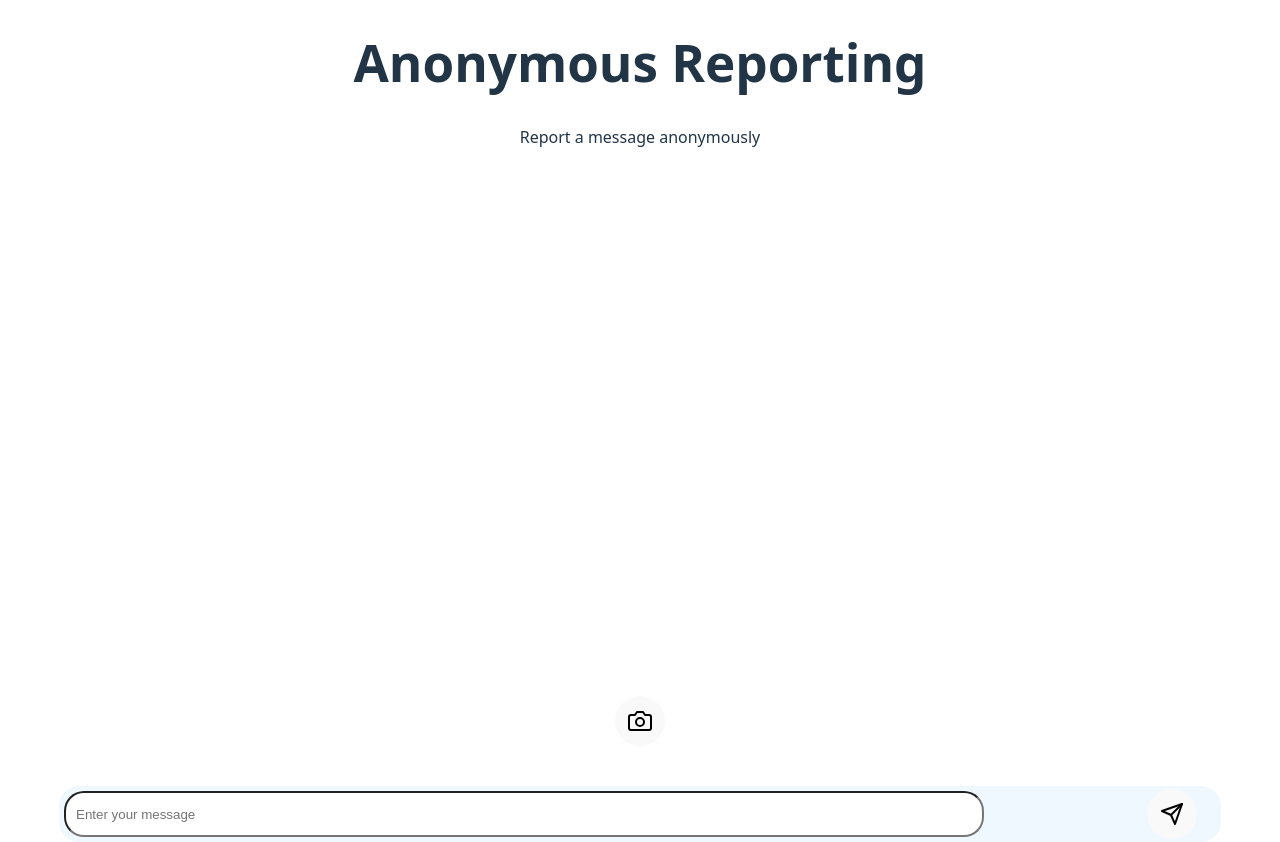
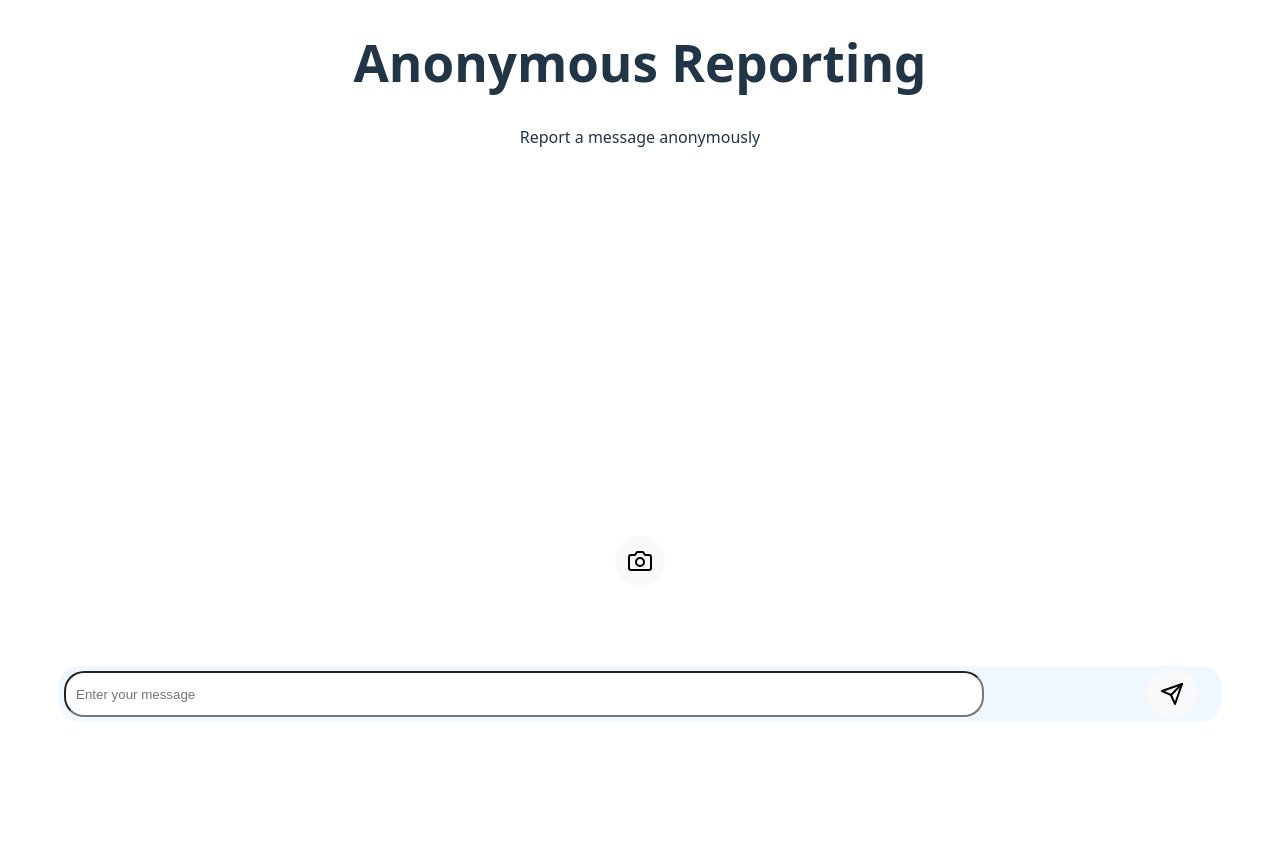
Before and after one commit to LestlinRobins/Anonymous-reporting-hackify, a React (Vite) app: page / in a window 1280 px wide. After the commit the page ends 800 px from the top, so only its background shows below. Built offline with nearby package versions, Linux system fonts and the light colour scheme; no server answers.

Commit message:
CSS to the camera issue

```diff
--- a/src/App.css
+++ b/src/App.css
@@ -64,6 +64,7 @@
   width: 80vw;
   align-self: center;
   align-items: center;
+  margin-top: -20vh;
 }
 
 .cameraFeed video {
@@ -79,5 +80,5 @@
   align-items: center;
   padding: 0px;
   justify-content: center;
-  margin-bottom: 5vh;
+  margin-bottom: 10vh;
 }
```
